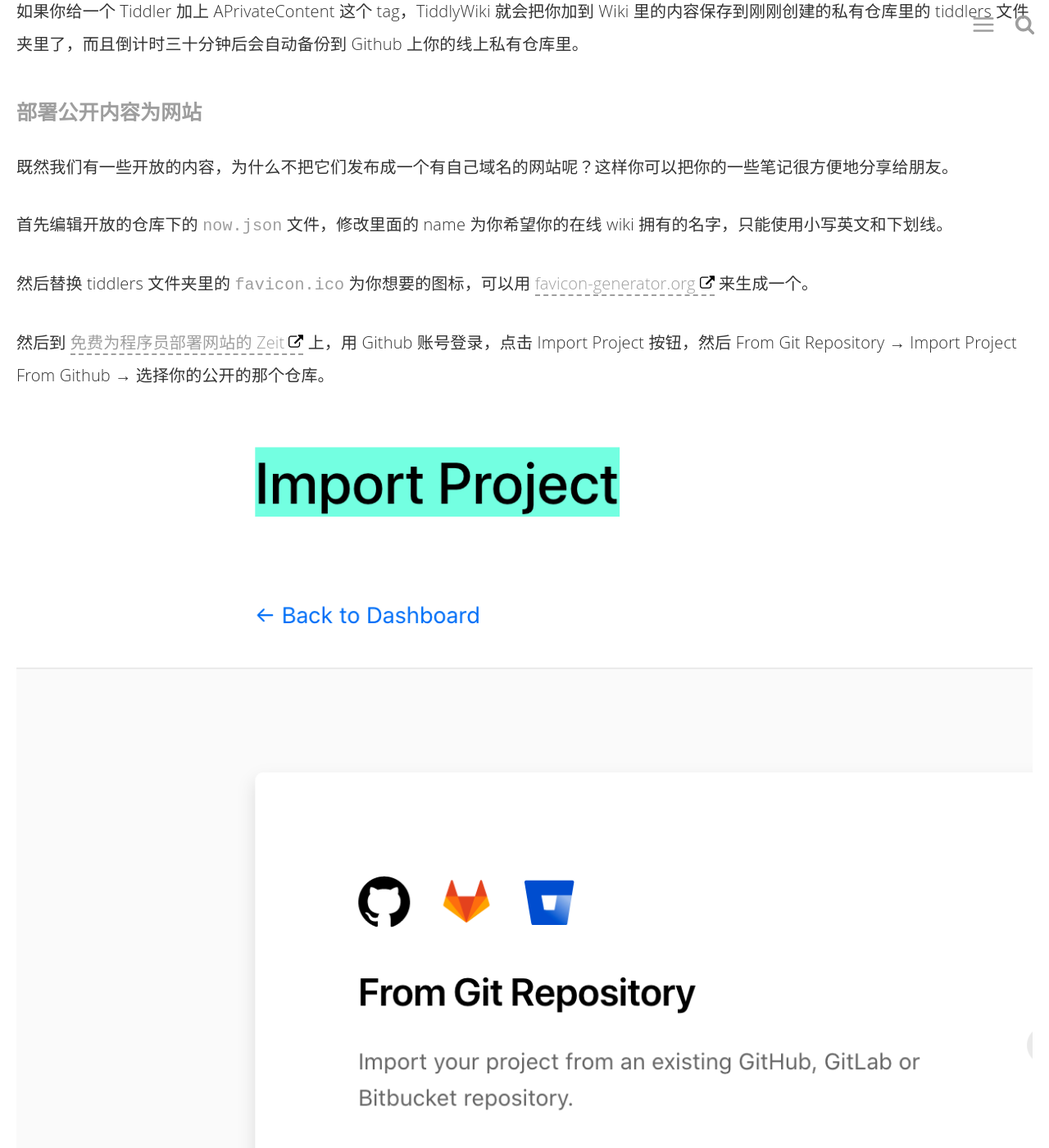
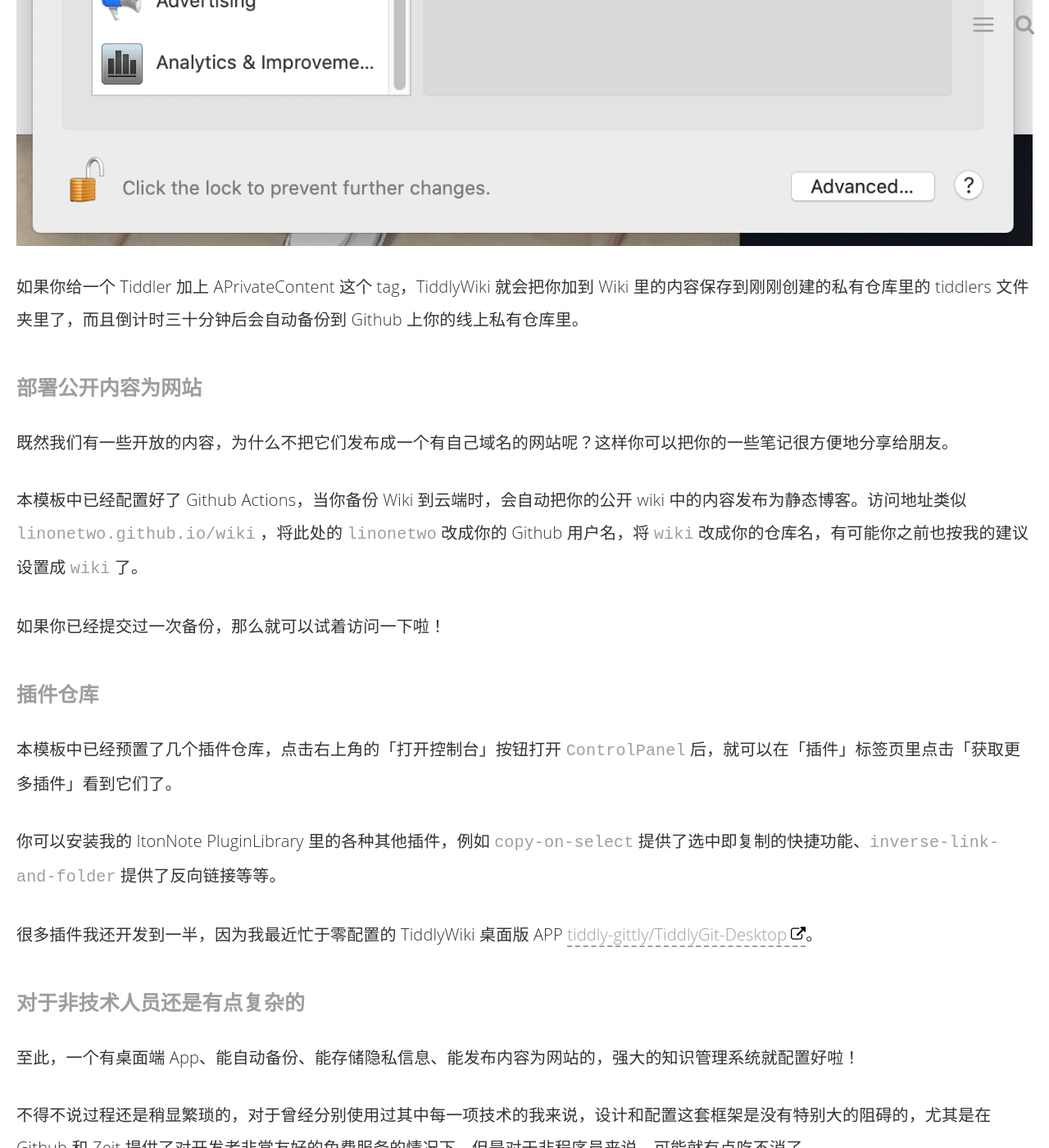
Before and after one commit to linonetwo/linonetwo.github.io, a Jekyll site: the page built from _posts/2020-04-13-用tiddlywiki替代notion和evernote管理知识.md, in a window 1280 px wide and 1400 px high, scrolled down 15505 px. Shown: the whole window at 82% size. Built offline with Jekyll 4.4.1, drawn with Linux system fonts in a browser that asks for light colours; comment, search, counter and statistics services are not loaded; some of the changed text lies outside the part shown.

Commit message:
Update 2020-04-13-用tiddlywiki替代notion和evernote管理知识.md

````diff
--- a/_posts/2020-04-13-用tiddlywiki替代notion和evernote管理知识.md
+++ b/_posts/2020-04-13-用tiddlywiki替代notion和evernote管理知识.md
@@ -14,6 +14,10 @@
 ---
 
 我的 Wiki：[wiki.onetwo.ren](https://onetwo.ren/wiki/)
+
+注意：我正在开发一个零配置的 TiddlyWiki 桌面版 APP [tiddly-gittly/TiddlyGit-Desktop](https://github.com/tiddly-gittly/TiddlyGit-Desktop)，欢迎 star 和 watch，再等一个月就不需要按着本教程的步骤来自己配置啦，一键打开即可使用强大美观好用的 TiddlyWiki。
+
+---
 
 我曾经用过很多年的印象笔记，里面装着四处收集来的碎片内容，比如[什么是「共产中文腔调」？ - 调查类问题 - 知乎](http://www.zhihu.com/question/19687065)、我高考的分数截图等等；我也用了几年的 Notion，用它记待办事项、给认识的人写备忘小传；我还用了很久的 Anki，用它把英语单词、数学公式、算法套路等碎片知识装进脑中；我也了解过 Roam Research，它可以通过双向链接增加笔记的可发现性。
 
@@ -39,7 +43,7 @@
 
 ![截图 - Tiddlywiki 桌面应用：目录栏快速搜索小工具](https://raw.githubusercontent.com/linonetwo/linonetwo.github.io/master/assets/img/posts/tiddlywiki/use-this-template.png)
 
-在接下来的表单里填好 Wiki 名字等信息（可能会说你给 Wiki 取的名字不行，但是有时候别管它直接点下一步也行），这样一个配置好的 Wiki 仓库就会出现在你的 Github 账号下了。
+在接下来的表单里填好 Wiki 名字等信息（例如 `wiki`）（可能会说你给 Wiki 取的名字不行，但是有时候别管它直接点下一步也行），这样一个配置好的 Wiki 仓库就会出现在你的 Github 账号下了。
 
 接着在你账号下刚生成的 Wiki 仓库里点击 Clone or download 按钮，点击 Open in Desktop， 就可以用[桌面应用 Github Desktop](https://desktop.github.com/) 把你的这个 Wiki 同步到桌面了。你在 Github Desktop 上就可以看到如下的界面：
 
@@ -73,11 +77,15 @@
 
 因为 WebCatalog 的 App 模板是放在 Github 上的，所以如果没有对它开翻墙的话，会比较慢，需要等比较久的时间才会下载安装好，翻了墙就很快了。
 
+### 配置用户名
+
+注意用 VSCode 打开 `package.json` 修改一下里面的用户名，从 `林一二` 改成你的名字。
+
 ### 私有内容
 
 之前创建的代码仓库是公开的，所以同步备份上去的 wiki 就相当于你的博客，那如果我们希望添加自己的 TodoList 等等私有内容呢？
 
-可以到 Github 上[创建一个空白的代码仓库](https://github.com/new)，创建时设置为 private，不要加 readme 和 gitignore。我们以你给它取名为 `private-MyTiddlyWiki` 为例，你需要在之前配好的 TiddlyWiki 里点击搜索框旁边的放大镜图标，打开高级搜索，然后搜索 `$:/config/FileSystemPaths` 并修改它的内容为（我应该已经帮你修改好了，这里只是说明改名字的话也得改这里）：
+可以到 Github 上[创建一个空白的代码仓库](https://github.com/new)，创建时设置为 private，不要加 readme 和 gitignore。我们以你给它取名为 `private-MyTiddlyWiki` 为例，你需要在之前配好的 TiddlyWiki 里点击搜索框旁边的放大镜图标，打开高级搜索，然后搜索 `$:/config/FileSystemPaths` 并修改它的内容为：
 
 ```lisp
 [tag[APrivateContent]addprefix[private-MyTiddlyWiki/tiddlers/]] [tag[$:/tags/trashbin]addprefix[private-MyTiddlyWiki/tiddlers/]]
@@ -130,17 +138,17 @@
 
 既然我们有一些开放的内容，为什么不把它们发布成一个有自己域名的网站呢？这样你可以把你的一些笔记很方便地分享给朋友。
 
-首先编辑开放的仓库下的 `now.json` 文件，修改里面的 name 为你希望你的在线 wiki 拥有的名字，只能使用小写英文和下划线。
+本模板中已经配置好了 Github Actions，当你备份 Wiki 到云端时，会自动把你的公开 wiki 中的内容发布为静态博客。访问地址类似 `linonetwo.github.io/wiki` ，将此处的 `linonetwo` 改成你的 Github 用户名，将 `wiki` 改成你的仓库名，有可能你之前也按我的建议设置成 `wiki` 了。
 
-然后替换 tiddlers 文件夹里的 `favicon.ico` 为你想要的图标，可以用 [favicon-generator.org](https://www.favicon-generator.org/) 来生成一个。
+如果你已经提交过一次备份，那么就可以试着访问一下啦！
 
-然后到 [免费为程序员部署网站的 Zeit](https://zeit.co/) 上，用 Github 账号登录，点击 Import Project 按钮，然后 From Git Repository → Import Project From Github → 选择你的公开的那个仓库。
+### 插件仓库
 
-![把项目导入到 Zeit 上](https://raw.githubusercontent.com/linonetwo/linonetwo.github.io/master/assets/img/posts/tiddlywiki/import-to-zeit.png)
+本模板中已经预置了几个插件仓库，点击右上角的「打开控制台」按钮打开 `ControlPanel` 后，就可以在「插件」标签页里点击「获取更多插件」看到它们了。
 
-然后 Zeit 的 now.sh 部署服务就会在每次你的公开仓库备份到 Github 时，为你部署一个网站啦，类似于 [meme-of-lin-onetwo.now.sh](https://meme-of-lin-onetwo.now.sh/)。
+你可以安装我的 ItonNote PluginLibrary 里的各种其他插件，例如 `copy-on-select` 提供了选中即复制的快捷功能、`inverse-link-and-folder` 提供了反向链接等等。
 
-主要如果部署过于频繁，Zeit 会略过一些部署，这可以理解，毕竟我们在薅他们羊毛嘛。
+很多插件我还开发到一半，因为我最近忙于零配置的 TiddlyWiki 桌面版 APP [tiddly-gittly/TiddlyGit-Desktop](https://github.com/tiddly-gittly/TiddlyGit-Desktop)。
 
 ### 对于非技术人员还是有点复杂的
 
````
Also changed, not shown: other parts of _posts/2020-04-13-用tiddlywiki替代notion和evernote管理知识.md (+3 -3 lines).
